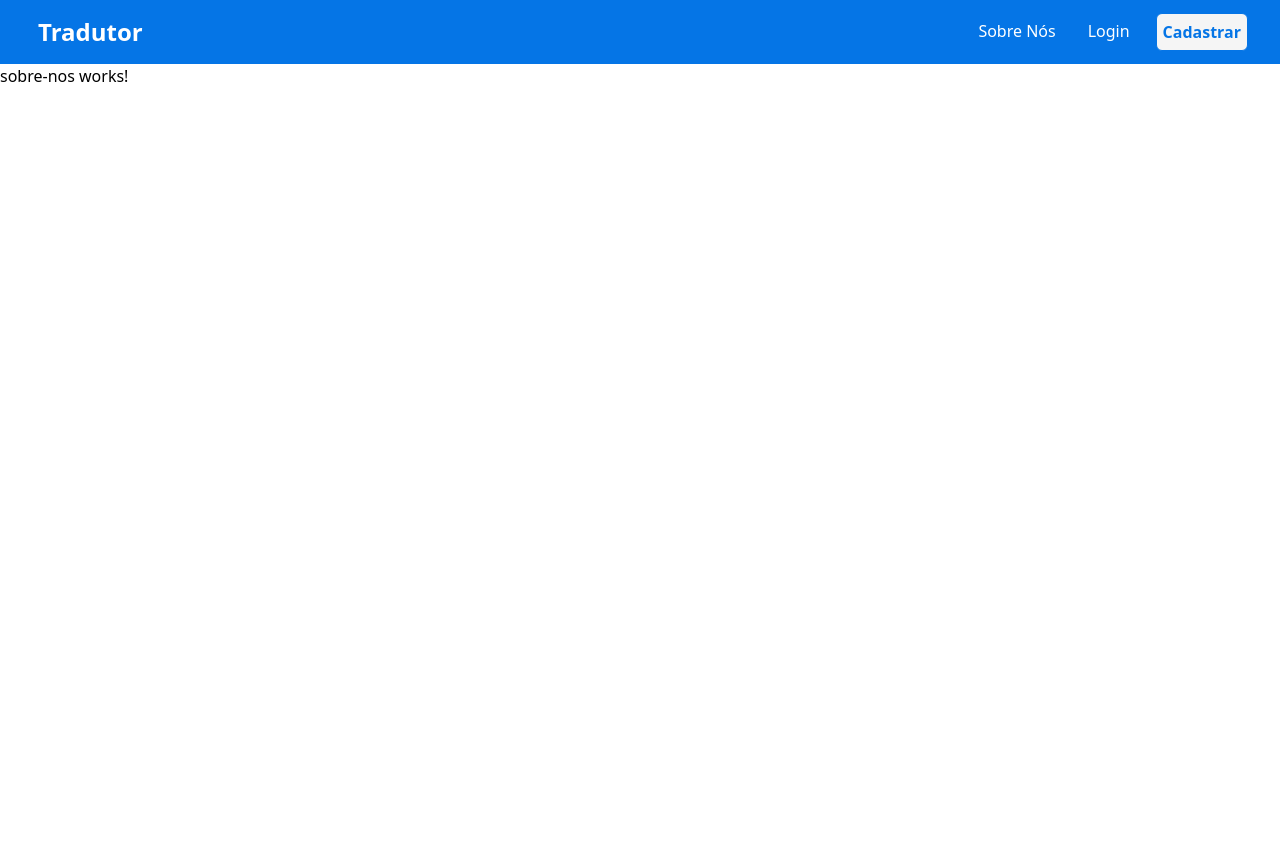
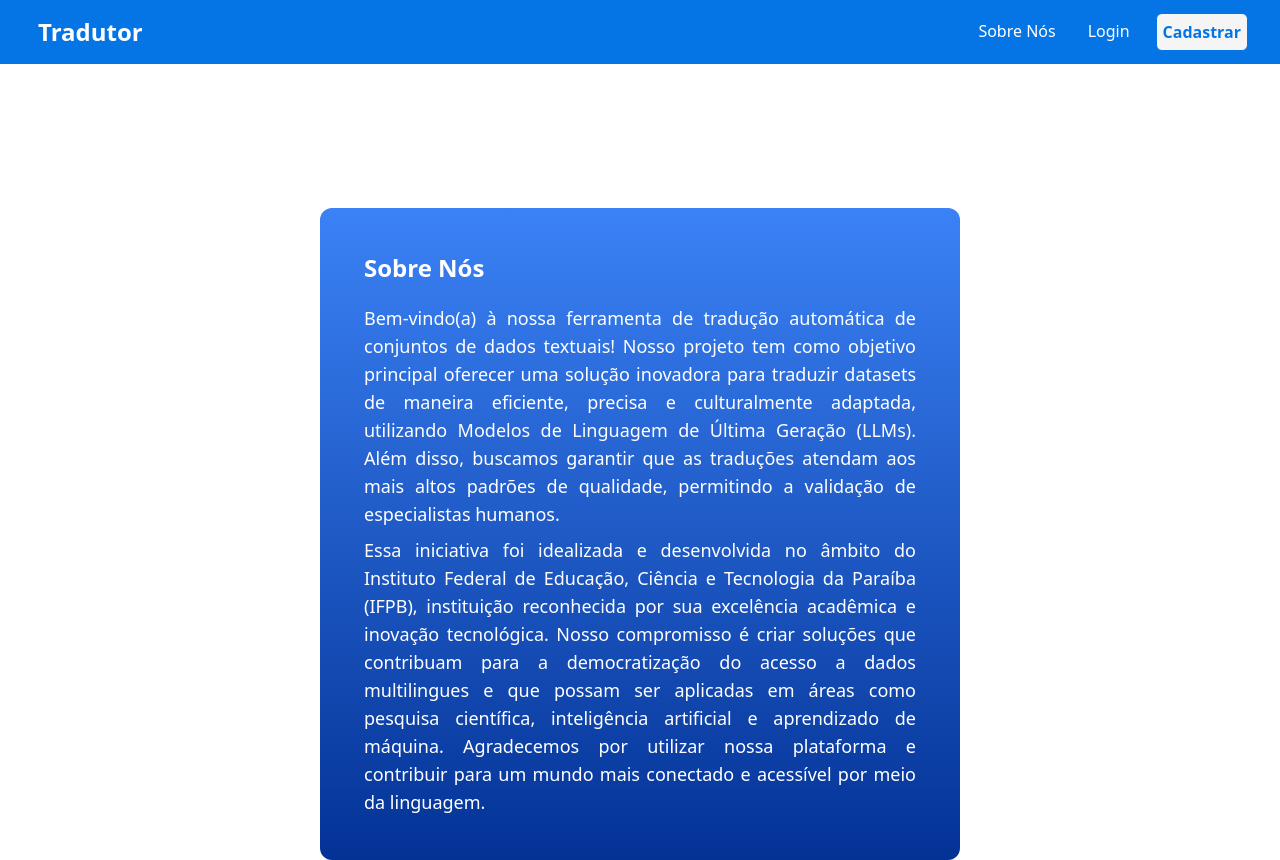
Before and after one commit to islanpedro01/Tradutor, an Angular app in the folder projeto-tradutor/: page /sobrenos in a window 1280 px wide. Before the commit the page ends 800 px from the top, so only its background shows below. Built offline with nearby package versions, Linux system fonts and the light colour scheme.

Commit message:
Sobre Nós feito

```diff
--- a/projeto-tradutor/src/app/home/texto-traducao/texto-traducao.component.html
+++ b/projeto-tradutor/src/app/home/texto-traducao/texto-traducao.component.html
@@ -1,7 +1,7 @@
 <div class="flex mt-5 gap-0 justify-center w-full min-h-full h-96">
     <div class="flex flex-col w-2/6 h-full">
     <label class="block mb-2 text-sm font-medium text-gray-900 dark:text-white">Linguagem: (Idioma origem) </label>
-    <textarea type="text" id="large-input" class="block p-4 h-full text-gray-900 border border-gray-300 rounded-lg bg-gray-50 text-base focus:ring-blue-500 focus:border-blue-500 resize-none"></textarea>
+    <textarea type="text" id="large-input" placeholder="Digite seu texto aqui..." class="block p-4 h-full text-gray-900 border border-gray-300 rounded-lg bg-gray-50 text-base focus:ring-blue-500 focus:border-blue-500 resize-none"></textarea>
 </div>
 <div class="flex flex-col w-2/6 h-full">
     <label class="block mb-2 text-sm font-medium text-gray-900 dark:text-white">Tradução: </label>
--- a/projeto-tradutor/src/app/sobre-nos/sobre-nos.component.css
+++ b/projeto-tradutor/src/app/sobre-nos/sobre-nos.component.css
@@ -0,0 +1,3 @@
+.left-side{
+    background-color:#033295;
+}
--- a/projeto-tradutor/src/app/sobre-nos/sobre-nos.component.html
+++ b/projeto-tradutor/src/app/sobre-nos/sobre-nos.component.html
@@ -1 +1,16 @@
-<p>sobre-nos works!</p>
+<div class="flex flex-col bg-gradient-to-b p-11 from-blue-500 left-side mt-36 m-auto text-white w-1/2 rounded-xl">
+    <div class="font-bold text-2xl mb-5">
+    <h1>Sobre Nós</h1>
+    </div>
+    <div class="text-justify text-lg">
+    <p class="pb-2">Bem-vindo(a) à nossa ferramenta de tradução automática de conjuntos de dados textuais! Nosso projeto tem como objetivo principal oferecer uma solução inovadora para traduzir datasets de maneira eficiente, precisa e culturalmente adaptada, utilizando Modelos de Linguagem de Última Geração (LLMs). Além disso, buscamos garantir que as traduções atendam aos mais altos padrões de qualidade, permitindo a validação de especialistas humanos.
+    </p>
+
+       <p>Essa iniciativa foi idealizada e desenvolvida no âmbito do Instituto Federal de Educação, Ciência e Tecnologia da Paraíba (IFPB), instituição reconhecida por sua excelência acadêmica e inovação tecnológica. Nosso compromisso é criar soluções que contribuam para a democratização do acesso a dados multilingues e que possam ser aplicadas em áreas como pesquisa científica, inteligência artificial e aprendizado de máquina.
+
+        Agradecemos por utilizar nossa plataforma e contribuir para um mundo mais conectado e acessível
+        por meio da linguagem.
+    </p>
+
+    </div>
+</div>
--- a/projeto-tradutor/src/app/tela-login/tela-login.component.html
+++ b/projeto-tradutor/src/app/tela-login/tela-login.component.html
@@ -1,9 +1,9 @@
-<div class="flex min-h-screen items-center justify-center">
+<div class="flex mt-60 items-center justify-center">
     <div class="flex w-full max-w-4xl shadow-lg">
       <div class="bg-gradient-to-b from-blue-500 left-side text-white w-1/2 p-16 flex flex-col justify-center">
         <h1 class="text-3xl font-bold mb-4">Tradutor</h1>
         <p class="text-sm mb-6">A melhor ferramenta para tradução de textos!</p>
-        <button class="bg-blue-600 hover:bg-blue-700 text-white font-normal py-2 px-4 rounded-full">
+        <button routerLink="/sobrenos" class="bg-blue-600 hover:bg-blue-700 text-white font-normal py-2 px-4 rounded-full" >
           Saiba Mais
         </button>
       </div>
--- a/projeto-tradutor/src/app/tela-login/tela-login.component.ts
+++ b/projeto-tradutor/src/app/tela-login/tela-login.component.ts
@@ -1,9 +1,9 @@
 import { Component } from '@angular/core';
-import { RouterModule } from '@angular/router';
+import { Router, RouterModule } from '@angular/router';
 
 @Component({
   selector: 'app-tela-login',
-  imports: [],
+  imports: [RouterModule],
   templateUrl: './tela-login.component.html',
   styleUrl: './tela-login.component.css'
 })
```
Also changed, not shown: 1 other file (tests, documents, lock files or other folders).
